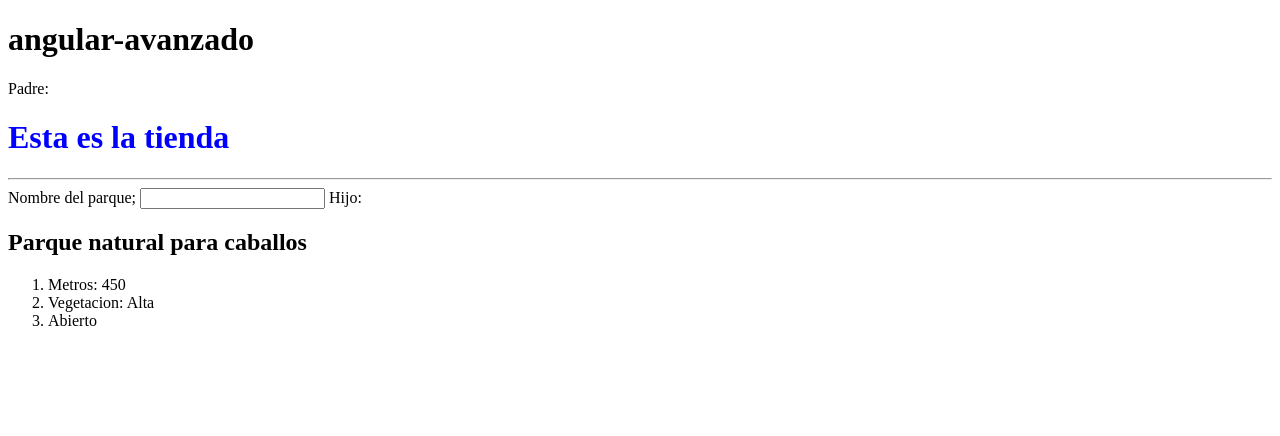
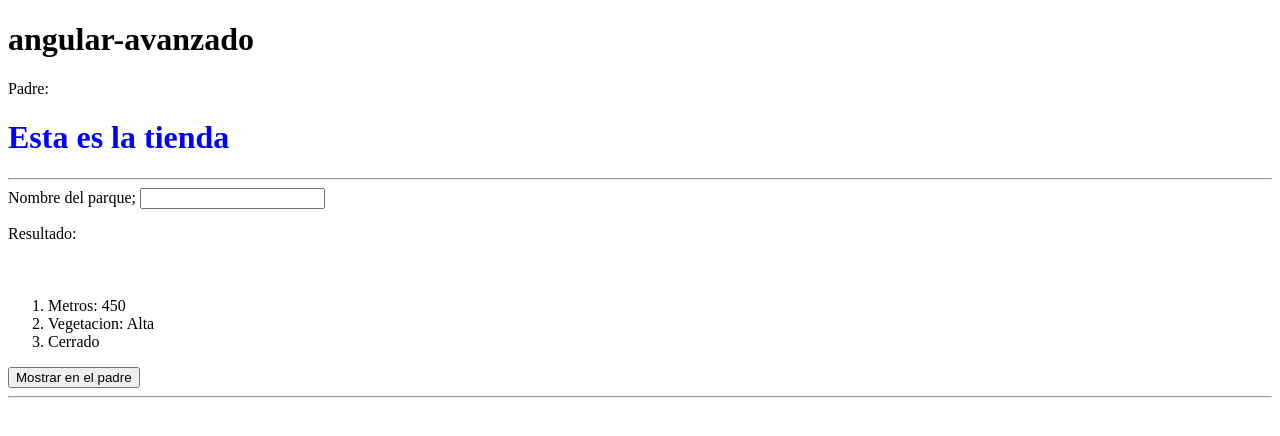
Before and after one commit to NicolasViruel/Angular-Zoo, an Angular app: page / in a window 1280 px wide. Shown: the top 436 px of the page. Built offline with nearby package versions, Linux system fonts and the light colour scheme.

Commit message:
Se agregan metodos como el ngOnInit y ngOnChanges

```diff
--- a/src/app/components/parques/parque.component.html
+++ b/src/app/components/parques/parque.component.html
@@ -8,3 +8,5 @@
         <span *ngIf="abierto != true">Cerrado</span>
     </li>
 </ol>
+
+<button (click)="emitirEvento()">Mostrar en el padre</button>
--- a/src/app/components/parques/parque.component.ts
+++ b/src/app/components/parques/parque.component.ts
@@ -1,20 +1,54 @@
-import { Component } from "@angular/core";
+import { Component, Input, Output, EventEmitter, OnChanges, SimpleChanges, OnInit, DoCheck } from "@angular/core";
 
 @Component({
     selector: 'parques',
     templateUrl: './parque.component.html',
 })
 
-export class ParquesComponent {
-    public nombre: string;
+export class ParquesComponent implements OnChanges, OnInit, DoCheck {
+    @Input()nombre: string; //Input sirve para pasar valores desde otro componente
     public metros: number;
     public vegetacion: string;
     public abierto: boolean;
+
+
+    //emisor del dato Output y tomar el evento del hijo y pasarle al padre
+    @Output() pasameLosDatos = new EventEmitter();
 
     constructor() {
         this.nombre = 'Parque natural para caballos';
         this.metros = 450;
         this.vegetacion = 'Alta';
-        this.abierto= true;
+        this.abierto= false;
     }
+    //escucha constantemente los cambios de los valores
+    ngOnChanges(changes: SimpleChanges): void {
+        console.log(changes);
+        console.log("Existen cambios en las propiedades");
+
+
+    }
+    //se lanza solo una vez o cuando el componente se lanze
+    ngOnInit(): void {
+        console.log("metodo OnInit lanzado");
+
+    }
+    //cada vez que se ejecuta un evento este metodo se ejecuta, luego de iniciar el componente.
+    ngDoCheck(): void {
+        console.log('El DoCheck se ha lanzado');
+
+    }
+
+    emitirEvento(){
+        this.pasameLosDatos.emit( {
+            'nombre' : this.nombre,
+            'metros': this.metros,
+            'vegetacion' :this.vegetacion,
+            'abierto': this.abierto,
+        });
+    }
+
+
+
+
 }
--- a/src/app/components/tienda/tienda.component.html
+++ b/src/app/components/tienda/tienda.component.html
@@ -5,7 +5,32 @@ Padre:
 
 
 Nombre del parque;
-<input type="text" [(ngModel)]="nombreDelParque" />
+<input type="text" [(ngModel)]="nombreDelParque" (keyup)="mostrarNombre()" />
 
-Hijo:
-<parques></parques>
+<p>Resultado:{{nombreDelParque}} </p>
+
+<br>
+
+<!-- <div ngIf="miParque">
+    <h4>Datos de mi parque desde el hijo</h4>
+    <ol >
+        <li> {{miParque.nombre}} </li>
+        <li>{{miParque.metros}}</li>
+        <li>{{miParque.vegetacion}}</li>
+        <li>{{miParque.abierto}}</li>
+    </ol>
+</div> -->
+<parques [nombre]="nombreDelParque"
+                (pasameLosDatos)="verDatosPadre($event)"
+    >
+</parques>
+
+<hr>
+
+<p *ngIf="nombreDelParque">
+    Hijo:
+    <parques [nombre]="nombreDelParque"
+                (pasameLosDatos)="verDatosPadre($event)"
+    >
+    </parques>
+</p>
--- a/src/app/components/tienda/tienda.component.ts
+++ b/src/app/components/tienda/tienda.component.ts
@@ -9,14 +9,19 @@ import { Component } from "@angular/core";
 export class TiendaComponent {
     public titulo: string
     public nombreDelParque: string;
+    public miParque: any
 
     constructor() {
         this.titulo = 'Esta es la tienda';
         this.nombreDelParque = '';
     }
 
-    mostrarNombre(nuevoValor: string){
-        console.log(nuevoValor);
-        this.nombreDelParque = nuevoValor;
+    mostrarNombre(){
+        console.log(this.nombreDelParque);
+    }
+
+    verDatosPadre(event: any){
+        console.log(event);
+        this.miParque = event
     }
 }
```
